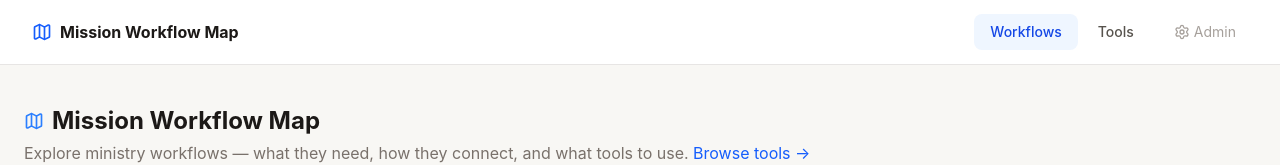
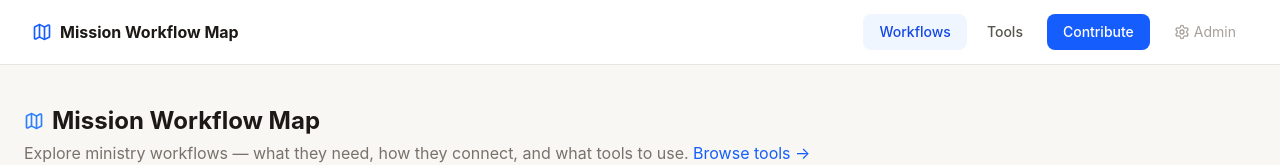
Before and after one commit to rdai/minflow, a Next.js app: page / in a window 1280 px wide. Shown: the top 165 px of the page. Built offline with nearby package versions, Linux system fonts and the light colour scheme; no server answers; the database is empty.

Commit message:
request access

```diff
--- a/src/components/ui/Nav.tsx
+++ b/src/components/ui/Nav.tsx
@@ -51,7 +51,7 @@ export default function Nav() {
               </Link>
             ))}
 
-            {user && (
+            {user ? (
               <Link
                 href="/dashboard"
                 className={`flex items-center gap-1.5 px-4 py-2 rounded-lg text-sm font-medium transition-colors ${
@@ -62,6 +62,13 @@ export default function Nav() {
               >
                 <LayoutDashboard className="w-4 h-4" />
                 <span className="hidden sm:inline">My Workflows</span>
+              </Link>
+            ) : (
+              <Link
+                href="/request-access"
+                className="ml-1 px-4 py-2 rounded-lg text-sm font-medium bg-blue-600 text-white hover:bg-blue-700 transition-colors"
+              >
+                Contribute
               </Link>
             )}
 
```
